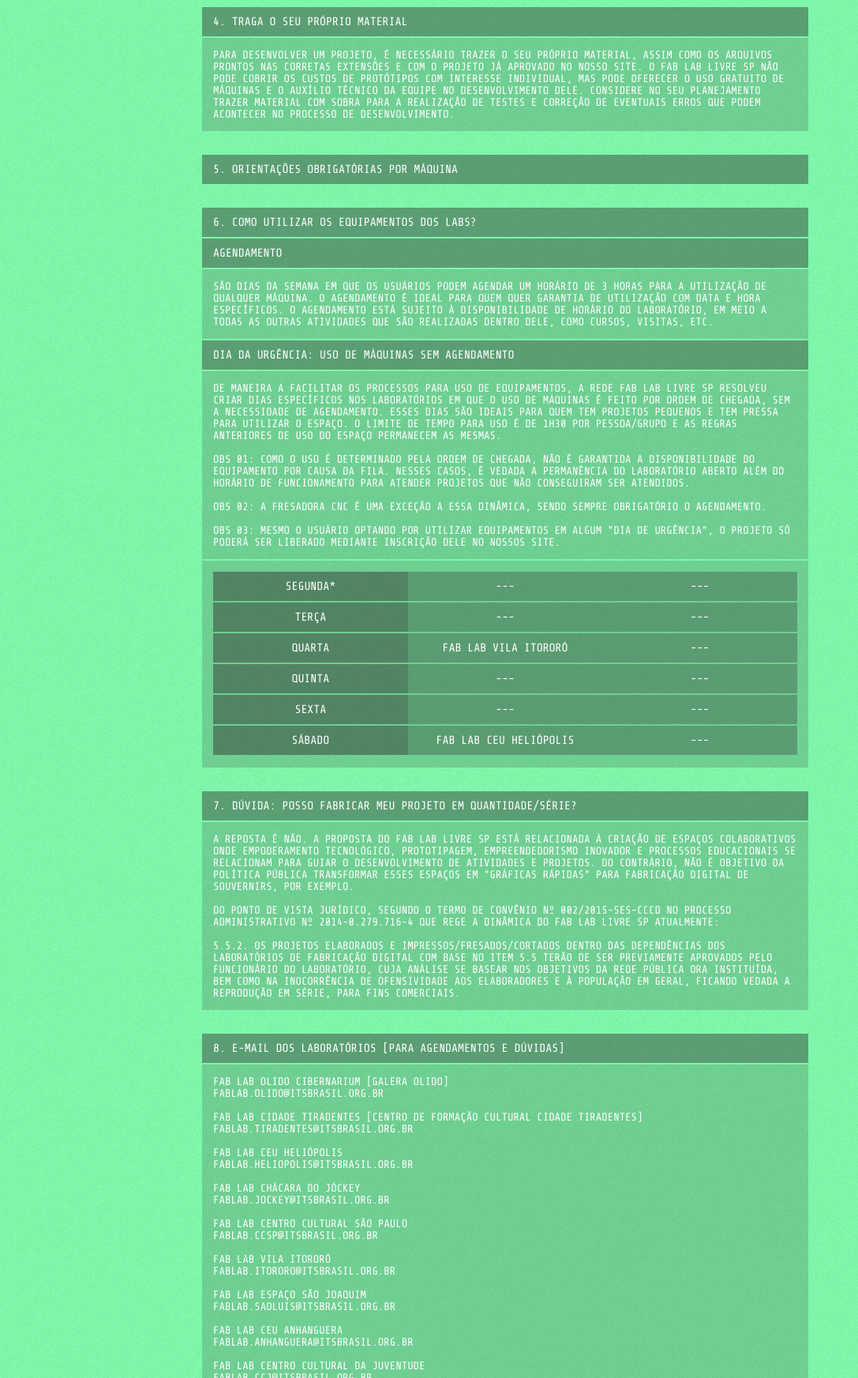
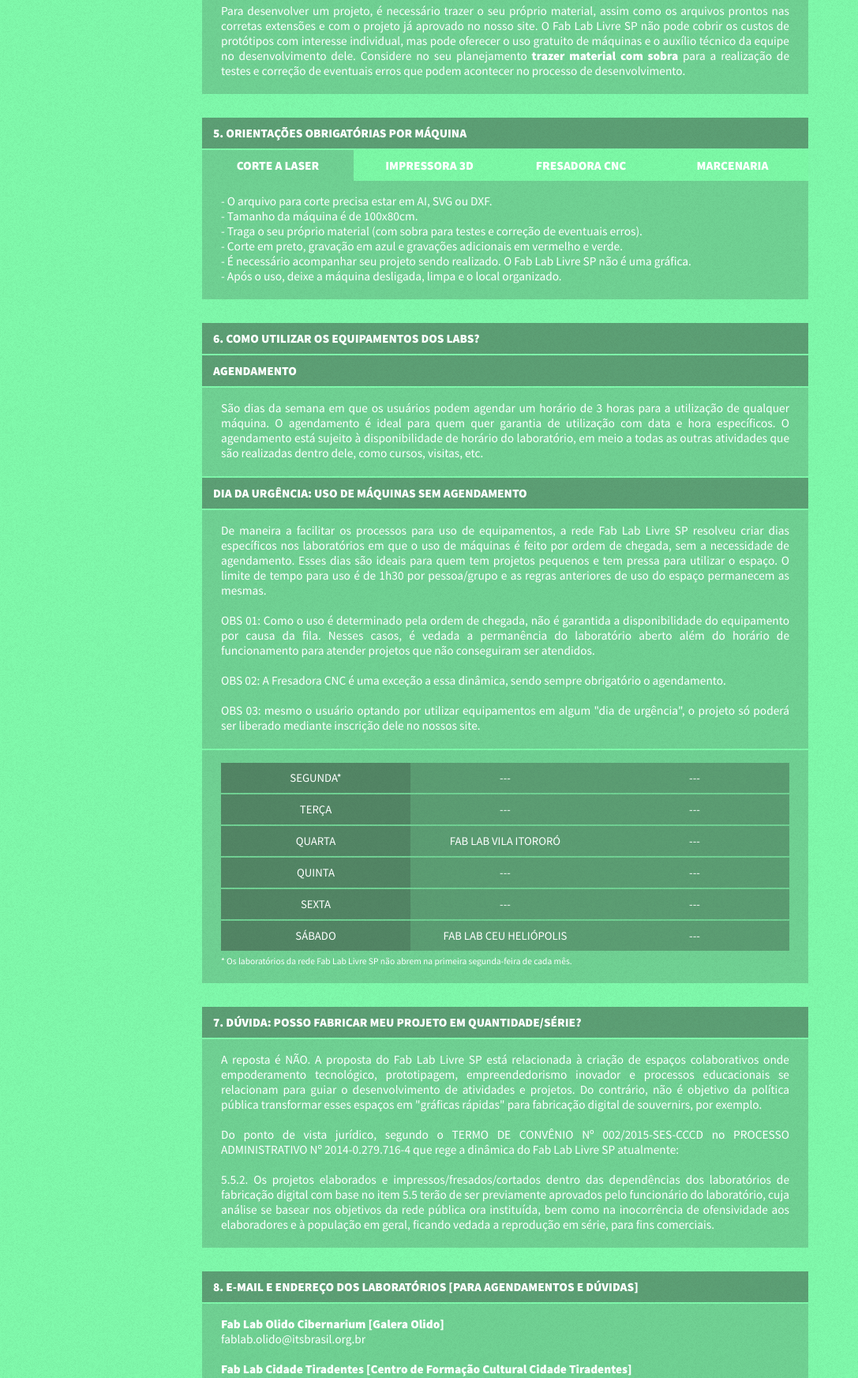
Before and after one commit to itsbrasil/fablablivresp-antes-de-agendar, a plain HTML site: page index.html in a window 1280 px wide. Shown: the part 1055-2800 px from the top of the page at 79% size, without its empty margins (0-1087 px from the left). Drawn offline with nearby package versions, Linux system fonts and the light colour scheme.

Commit message:
Alterações no design e inclusão de conteúdo.

```diff
--- a/css/style.css
+++ b/css/style.css
@@ -1,22 +1,29 @@
 body {
+	font-family: 'Source Sans Pro', sans-serif;
 	background: #81fbad url(../img/overlay.png);
 	color: #fff;
 }
 
+.bold {
+	font-weight: 900;
+}
+
+.upper {
+	text-transform: uppercase;
+}
+
 #title {
-	font-family: 'Source Sans Pro', sans-serif;
-	font-weight: 900;
 	letter-spacing: 4px;
 	text-transform: uppercase;
 	text-align: center;
 	margin-top: 12vh;
-
 }
 
 #title h1 {
 	margin: 0;
 	margin-bottom: 0.5vw;
 	font-size: 6.5vw;
+	font-weight: 900;
 	line-height: 6.5vw;
 }
 
@@ -26,33 +33,22 @@ body {
 	width: 60vw;
 	text-align: center;
 	margin: 0 auto;
-	margin-bottom: 2.5vw;
 	font-weight: 400;
-
-}
-
-#description {
-	width: 60vw;
-	text-align: justify;
-	margin: 0 auto;
-	border-bottom: 1px #efefef solid;
-	padding-bottom: 30px;
-	font-family: 'Share Tech Mono', monospace;
-    font-size: 1.2vw;
 }
 
 #rules {
 	width: 60vw;
 	margin: 0 auto;
-	margin-top: 35px;
-	font-size: 1.08vw;
-	font-family: 'Share Tech Mono', monospace;
-	text-transform: uppercase;
+	margin-top: 2.5vw;
+	font-size: 1.2vw;
+	padding-top: 3vw;
 	margin-bottom: 100px;
+	text-align: justify;
+	border-top: 1px #fff solid;
 }
 
 .frame {
-	padding: 14px;
+	padding: 16px 24px 20px 24px;
 	margin-bottom: 2px;
 	background-color:rgba(50, 50, 50, 0.2);
 }
@@ -79,10 +75,25 @@ body {
 
 .header {
 	padding: 10px 14px;
-	font-size: 1.15vw;
+	font-size: 1.2vw;
+	font-weight: 900;
 	background-color:rgba(50, 50, 50, 0.45);
 }
 
 .last {
 	margin-bottom: 30px;
 }
+
+.machineButton {
+	width: calc(25% - 28px	);
+	padding: 10px 14px;
+	font-size: 1.2vw;
+	font-weight: 900;
+	text-align: center;
+	cursor: pointer;
+	display: inline-block;
+	background-color:rgba(50, 250, 50, 0.04);
+}
+.selected {
+	background-color:rgba(50, 50, 50, 0.2);
+}
--- a/index.html
+++ b/index.html
@@ -4,23 +4,20 @@
 	<head>
 		<meta charset="UTF-8">
 		<meta name="viewport" content="width=device-width, initial-scale=1.0">
-		<link href="https://fonts.googleapis.com/css?family=Source+Sans+Pro:900,400" rel="stylesheet">
-		<link href="https://fonts.googleapis.com/css?family=Share+Tech+Mono" rel="stylesheet">
+		<link href="https://fonts.googleapis.com/css?family=Source+Sans+Pro:700,900,400" rel="stylesheet">
 		<link href="css/style.css" rel="stylesheet" type="text/css">
 		<title>ANTES DE AGENDAR</title>
 	</head>
 
 	<body>
 		<div id="title">
-			<h1>ANTES DE AGENDAR</h1>
-			<h2>ALGUMAS REGRAS E RECOMENDAÇÕES BÁSICAS PARA O [BOM] USO DE EQUIPAMENTOS E O FORTALECIMENTO DA HARMONIA NOS LABORATÓRIOS DO FAB LAB LIVRE SP</h2>
+			<h1><b>ANTES DE AGENDAR</b></h1>
+			<h2>ALGUMAS REGRAS E RECOMENDAÇÕES BÁSICAS PARA O [BOM] USO DE EQUIPAMENTOS E O FORTALECIMENTO DA HARMONIA NOS LABORATÓRIOS DO <span class="bold">FAB LAB LIVRE SP</span></h2>
 		</div>
-
-		<div id="description">Lorem ipsum dolor sit amet, consectetur adipiscing elit. Curabitur eu dui sagittis, tincidunt odio et, posuere mauris. Maecenas suscipit faucibus erat, et iaculis libero sollicitudin ac. Aliquam id quam et justo auctor efficitur ut in libero. Vestibulum at facilisis purus, id pretium est. Curabitur eget lacus non massa ultrices fringilla. Nulla facilisi. Proin eget lacus quam. Cras malesuada tincidunt est, a eleifend sem euismod vel. Nam tempus pharetra urna, dignissim condimentum nunc cursus quis. Nam volutpat iaculis nisi, id sodales est venenatis ac. Morbi a pellentesque orci.</div>
 
 		<div id="rules">
 			<div class="frame header">1. RESPEITO É [MUITO] IMPORTANTE</div>
-			<div class="frame last">O laboratóios da rede Fab Lab Livre SP são espaços colaborativos, onde a harmonia entre equipe e comunidade de usuários é essencial. Ninguém é mais importante que ninguém, tampouco a individualidade deve subordinar a coletividade. O respeito a todos os envolvidos e ao patrimônio público é fundamental.</div>
+			<div class="frame last">O laboratórios da rede Fab Lab Livre SP são espaços colaborativos, onde a harmonia entre equipe e comunidade de usuários é essencial. Ninguém é mais importante que ninguém, tampouco a individualidade deve subordinar a coletividade. O respeito a todos os envolvidos e ao patrimônio público é fundamental.</div>
 
 			<div class="frame header">2. VOCÊ É PROTAGONISTA DO SEU PRÓPRIO PROJETO</div>
 			<div class="frame last">A proposta do Fab Lab Livre SP não é terceirizar a criação e a fabricação de projetos. A equipe de técnicos e técnicas está disponível para dar orientações, mas é o usuário quem deve assumir o protagonismo no desenvolvimento dos próprios protótipos. As dificuldades sempre existem e, caso precise aprender alguma temática, os cursos da rede [todos gratuitos] são caminhos possíveis em que experimentar e [eventualmente] errar fazem parte da experiência.</div>
@@ -31,10 +28,25 @@
 			Desta maneira, a liberação do desenvolvimento do projeto está sujeita ao cadastro e aprovação dele no nosso site. Cadastre o seu projeto em www.fablablivresp.art.br antes de ir ao lab.</div>
 
 			<div class="frame header">4. TRAGA O SEU PRÓPRIO MATERIAL</div>
-			<div class="frame last">Para desenvolver um projeto, é necessário trazer o seu próprio material, assim como os arquivos prontos nas corretas extensões e com o projeto já aprovado no nosso site. O Fab Lab Livre SP não pode cobrir os custos de protótipos com interesse individual, mas pode oferecer o uso gratuito de máquinas e o auxílio técnico da equipe no desenvolvimento dele. Considere no seu planejamento trazer material com sobra para a realização de testes e correção de eventuais erros que podem acontecer no processo de desenvolvimento.</div>
+			<div class="frame last">Para desenvolver um projeto, é necessário trazer o seu próprio material, assim como os arquivos prontos nas corretas extensões e com o projeto já aprovado no nosso site. O Fab Lab Livre SP não pode cobrir os custos de protótipos com interesse individual, mas pode oferecer o uso gratuito de máquinas e o auxílio técnico da equipe no desenvolvimento dele. Considere no seu planejamento <span class="bold">trazer material com sobra</span> para a realização de testes e correção de eventuais erros que podem acontecer no processo de desenvolvimento.</div>
 
-			<div class="frame header last">5. ORIENTAÇÕES OBRIGATÓRIAS POR MÁQUINA</div>
-
+			<div class="frame header">5. ORIENTAÇÕES OBRIGATÓRIAS POR MÁQUINA</div>
+			<div id="buttons">
+				<div id="Laser" class="machineButton selected">CORTE A LASER</div><div id="3DPrinter" class="machineButton">IMPRESSORA 3D</div><div id="CNCRouter" class="machineButton">FRESADORA CNC</div><div id="Carpentry" class="machineButton">MARCENARIA</div>
+			</div>
+			<div class="frame last">
+				- O arquivo para corte precisa estar em AI, SVG ou DXF.
+				<br>
+				- Tamanho da máquina é de 100x80cm.
+				<br>
+				- Traga o seu próprio material (com sobra para testes e correção de eventuais erros).
+				<br>
+				- Corte em preto, gravação em azul e gravações adicionais em vermelho e verde.
+				<br>
+				- É necessário acompanhar seu projeto sendo realizado. O Fab Lab Livre SP não é uma gráfica.
+				<br>
+				- Após o uso, deixe a máquina desligada, limpa e o local organizado.
+			</div>
 			<div class="frame header">6. COMO UTILIZAR OS EQUIPAMENTOS DOS LABS?</div>
 			<div class="frame header">AGENDAMENTO</div>
 			<div class="frame">São dias da semana em que os usuários podem agendar um horário de 3 horas para a utilização de qualquer máquina. O agendamento é ideal para quem quer garantia de utilização com data e hora específicos. O agendamento está sujeito à disponibilidade de horário do laboratório, em meio a todas as outras atividades que são realizadas dentro dele, como cursos, visitas, etc.</div>
@@ -53,7 +65,7 @@
 					<div class="cell left">TERÇA</div><div class="cell">---</div><div class="cell">---</div>
 				</div>
 				<div class="row">
-					<div class="cell left">QUARTA</div><div class="cell">Fab Lab Vila Itororó</div><div class="cell">---</div>
+					<div class="cell left">QUARTA</div><div class="cell">FAB LAB VILA ITORORÓ</div><div class="cell">---</div>
 				</div>
 				<div class="row">
 					<div class="cell left">QUINTA</div><div class="cell">---</div><div class="cell">---</div>
@@ -64,43 +76,41 @@
 				<div class="row">
 					<div class="cell left">SÁBADO</div><div class="cell">FAB LAB CEU HELIÓPOLIS</div><div class="cell">---</div>
 				</div>
+				<span style="font-size: 0.9vw;">* Os laboratórios da rede Fab Lab Livre SP não abrem na primeira segunda-feira de cada mês.</span>
 			</div>
-
 
 			<div class="frame header">7. DÚVIDA: POSSO FABRICAR MEU PROJETO EM QUANTIDADE/SÉRIE?</div>
 			<div class="frame last">A reposta é NÃO. A proposta do Fab Lab Livre SP está relacionada à criação de espaços colaborativos onde empoderamento tecnológico, prototipagem, empreendedorismo inovador e processos educacionais se relacionam para guiar o desenvolvimento de atividades e projetos. Do contrário, não é objetivo da política pública transformar esses espaços em "gráficas rápidas" para fabricação digital de souvernirs, por exemplo.
 			<br><br>
 			Do ponto de vista jurídico, segundo o TERMO DE CONVÊNIO Nº 002/2015-SES-CCCD no PROCESSO ADMINISTRATIVO Nº 2014-0.279.716-4 que rege a dinâmica do Fab Lab Livre SP atualmente:
 			<br><br>
-			5.5.2. Os projetos elaborados e impressos/fresados/cortados dentro das dependências dos laboratórios de fabricação digital com base no item 5.5 terão de ser previamente aprovados pelo funcionário do laboratório, cuja análise se basear nos objetivos da rede pública ora instituída, bem como na inocorrência de ofensividade aos elaboradores e à população em geral, ficando vedada a reprodução em série, para fins comerciais.
+			5.5.2. Os projetos elaborados e impressos/fresados/cortados dentro das dependências dos laboratórios de fabricação digital com base no item 5.5 terão de ser previamente aprovados pelo funcionário do laboratório, cuja análise se basear nos objetivos da rede pública ora instituída, bem como na inocorrência de ofensividade aos elaboradores e à população em geral, ficando vedada a reprodução em série, para fins comerciais.</div>
 
-			</div>
-
-			<div class="frame header">8. E-MAIL DOS LABORATÓRIOS [PARA AGENDAMENTOS E DÚVIDAS]</div>
+			<div class="frame header">8. E-MAIL E ENDEREÇO DOS LABORATÓRIOS [PARA AGENDAMENTOS E DÚVIDAS]</div>
 			<div class="frame last">
-				Fab Lab Olido Cibernarium [Galera Olido]<br>
+				<span class="bold">Fab Lab Olido Cibernarium [Galera Olido]</span><br>
 				fablab.olido@itsbrasil.org.br<br><br>
-				Fab Lab Cidade Tiradentes [Centro de Formação Cultural Cidade Tiradentes]<br>
+				<span class="bold">Fab Lab Cidade Tiradentes [Centro de Formação Cultural Cidade Tiradentes]</span><br>
 				fablab.tiradentes@itsbrasil.org.br<br><br>
-				Fab Lab CEU Heliópolis<br>
+				<span class="bold">Fab Lab CEU Heliópolis</span><br>
 				fablab.heliopolis@itsbrasil.org.br<br><br>
-				Fab Lab Chácara do Jóckey<br>
+				<span class="bold">Fab Lab Chácara do Jóckey</span><br>
 				fablab.jockey@itsbrasil.org.br<br><br>
-				Fab Lab Centro Cultural São Paulo<br>
+				<span class="bold">Fab Lab Centro Cultural São Paulo</span><br>
 				fablab.ccsp@itsbrasil.org.br<br><br>
-				Fab Lab Vila Itororó<br>
+				<span class="bold">Fab Lab Vila Itororó</span><br>
 				fablab.itororo@itsbrasil.org.br<br><br>
-				Fab Lab Espaço São Joaquim<br>
+				<span class="bold">Fab Lab São Espaço Joaquim Guarapiranga</span><br>
 				fablab.saoluis@itsbrasil.org.br<br><br>
-				Fab Lab CEU Anhanguera<br>
+				<span class="bold">Fab Lab CEU Anhanguera</span><br>
 				fablab.anhanguera@itsbrasil.org.br<br><br>
-				Fab Lab Centro Cultural da Juventude<br>
+				<span class="bold">Fab Lab Centro Cultural da Juventude</span><br>
 				fablab.ccj@itsbrasil.org.br<br><br>
-				Fab Lab Penha [Centro Cultural da Penha]<br>
+				<span class="bold">Fab Lab Penha [Centro Cultural da Penha]</span><br>
 				fablab.penha@itsbrasil.org.br<br><br>
-				Fab Lab Itaquera [Casa da Memória de Itaquera]<br>
+				<span class="bold">Fab Lab Itaquera [Casa da Memória de Itaquera]</span><br>
 				fablab.itaquera@itsbrasil.org.br<br><br>
-				Fab Lab CEU Três Pontes<br>
+				<span class="bold">Fab Lab CEU Três Pontes</span><br>
 				fablab.3pontes@itsbrasil.org.br
 			</div>
 		</div>
```
